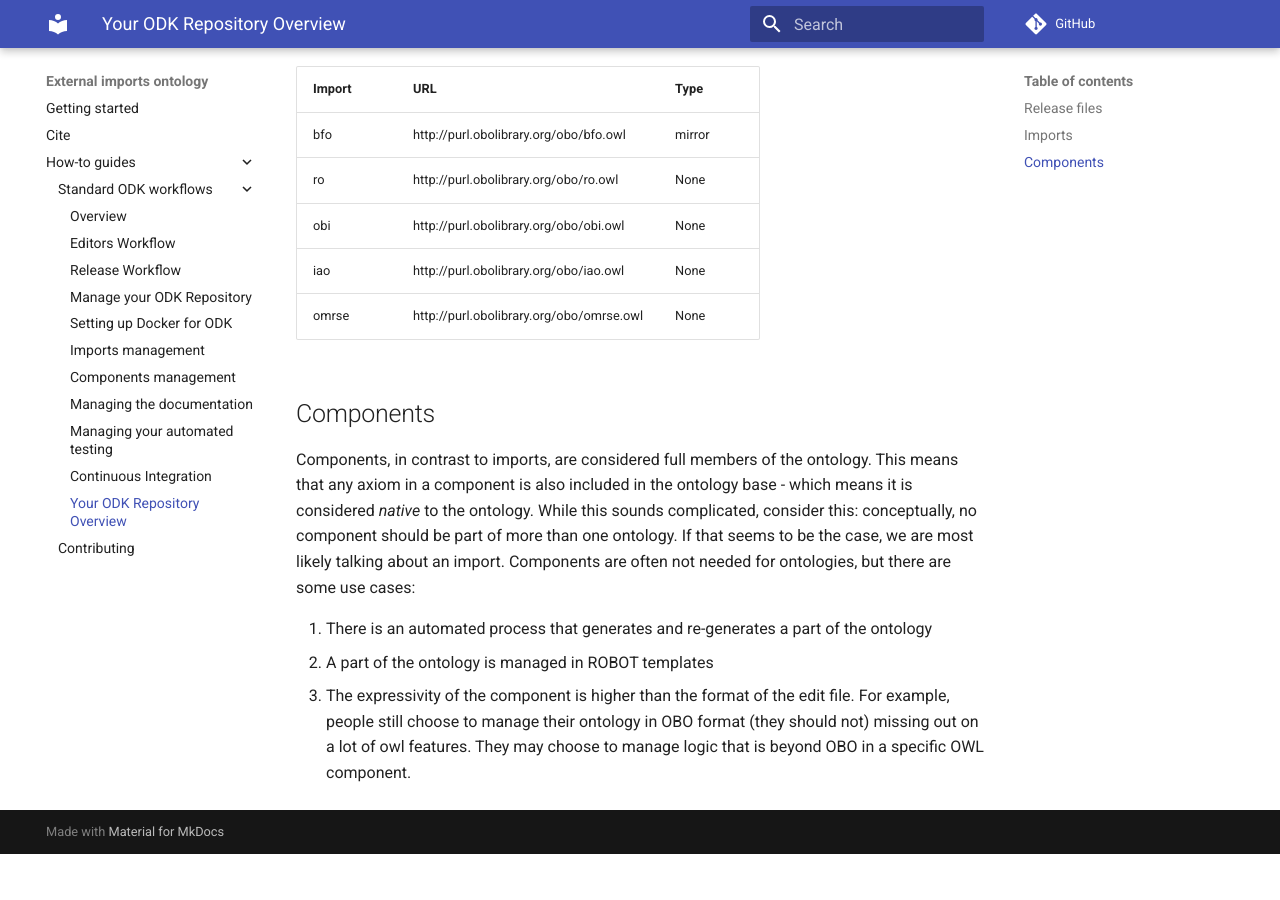
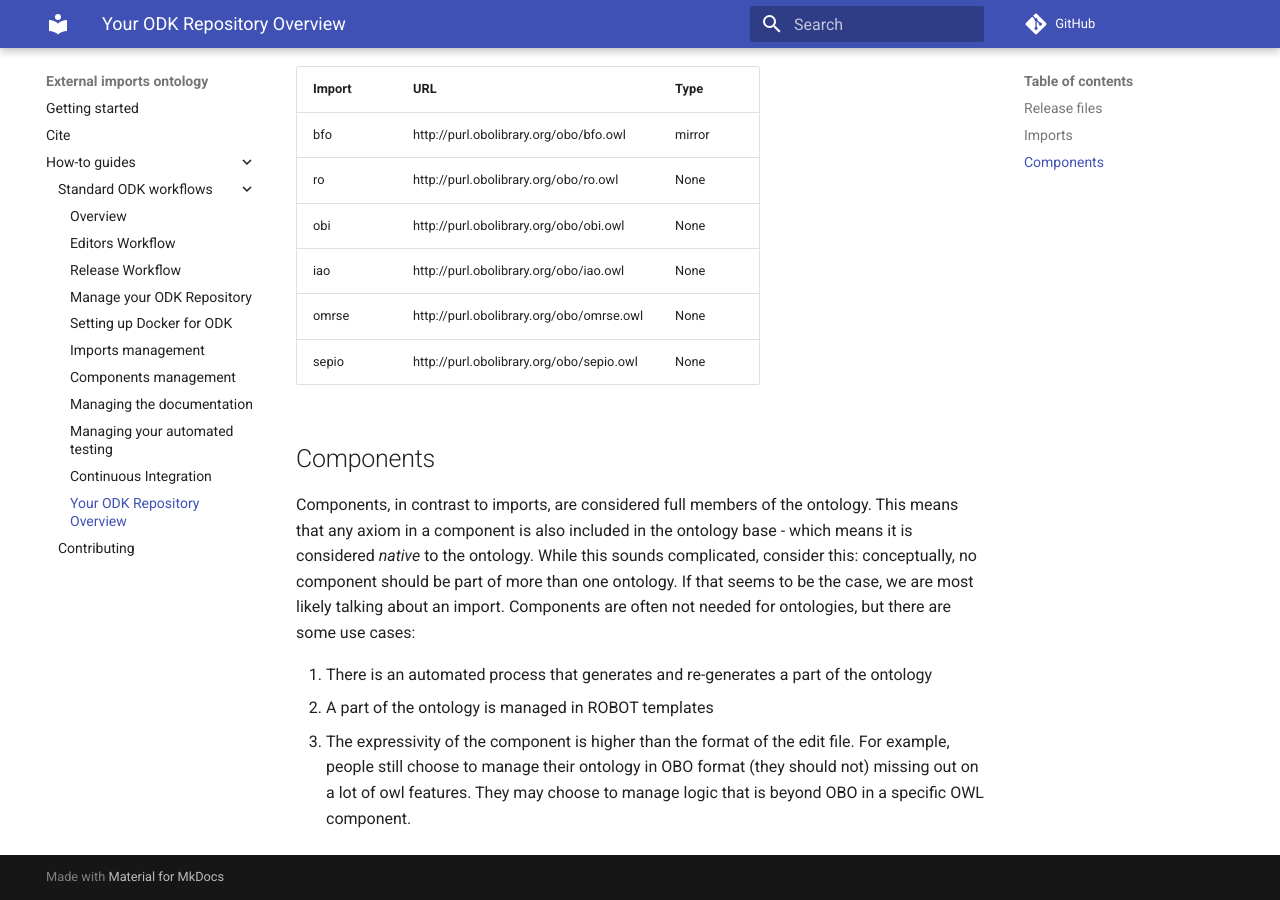
Before and after one commit to OpenLHS/OpenLHS-Imports, an MkDocs documentation site: the page built from docs/odk-workflows/RepositoryFileStructure.md, in a window 1280 px wide and 900 px high, scrolled down 641 px. Built offline with MkDocs 1.6.1 and Material for MkDocs 9.7.7, drawn with Linux system fonts in a browser that asks for light colours; comment, search, counter and statistics services are not loaded; before the commit the page ends 1495 px from its top, so only the background shows below that.

Commit message:
Updated with SEPIO imports

```diff
--- a/docs/odk-workflows/RepositoryFileStructure.md
+++ b/docs/odk-workflows/RepositoryFileStructure.md
@@ -21,6 +21,7 @@ These are the current imports in OPENLHS-IMPORTS
 | obi | http://purl.obolibrary.org/obo/obi.owl | None |
 | iao | http://purl.obolibrary.org/obo/iao.owl | None |
 | omrse | http://purl.obolibrary.org/obo/omrse.owl | None |
+| sepio | http://purl.obolibrary.org/obo/sepio.owl | None |
 
 ## Components
 Components, in contrast to imports, are considered full members of the ontology. This means that any axiom in a component is also included in the ontology base - which means it is considered _native_ to the ontology. While this sounds complicated, consider this: conceptually, no component should be part of more than one ontology. If that seems to be the case, we are most likely talking about an import. Components are often not needed for ontologies, but there are some use cases:
--- a/src/ontology/OpenLHS-Imports-odk.yaml
+++ b/src/ontology/OpenLHS-Imports-odk.yaml
@@ -17,6 +17,7 @@ import_group:
     - id: obi
     - id: iao
     - id: omrse
+    - id: sepio
 robot_report:
   custom_sparql_exports:
     - base-classes-report
```
Also changed, not shown: 13 other files.
